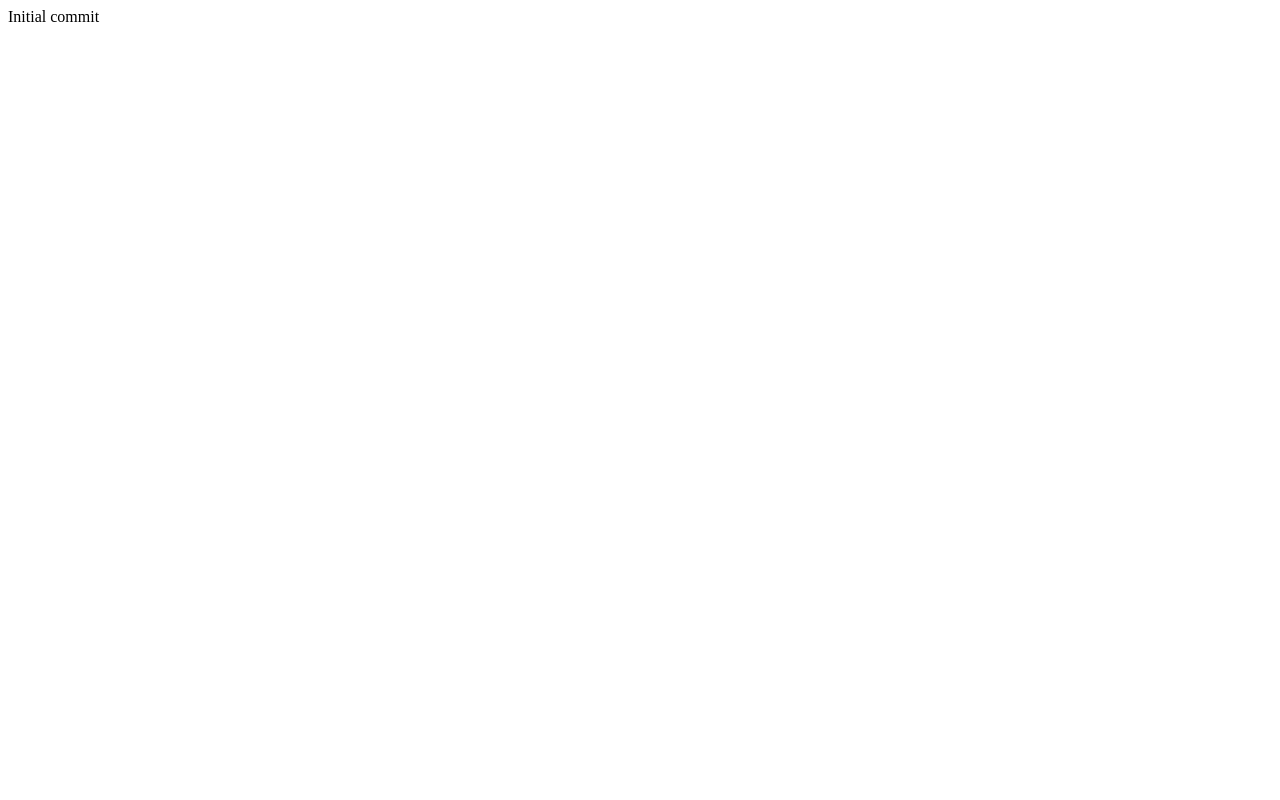
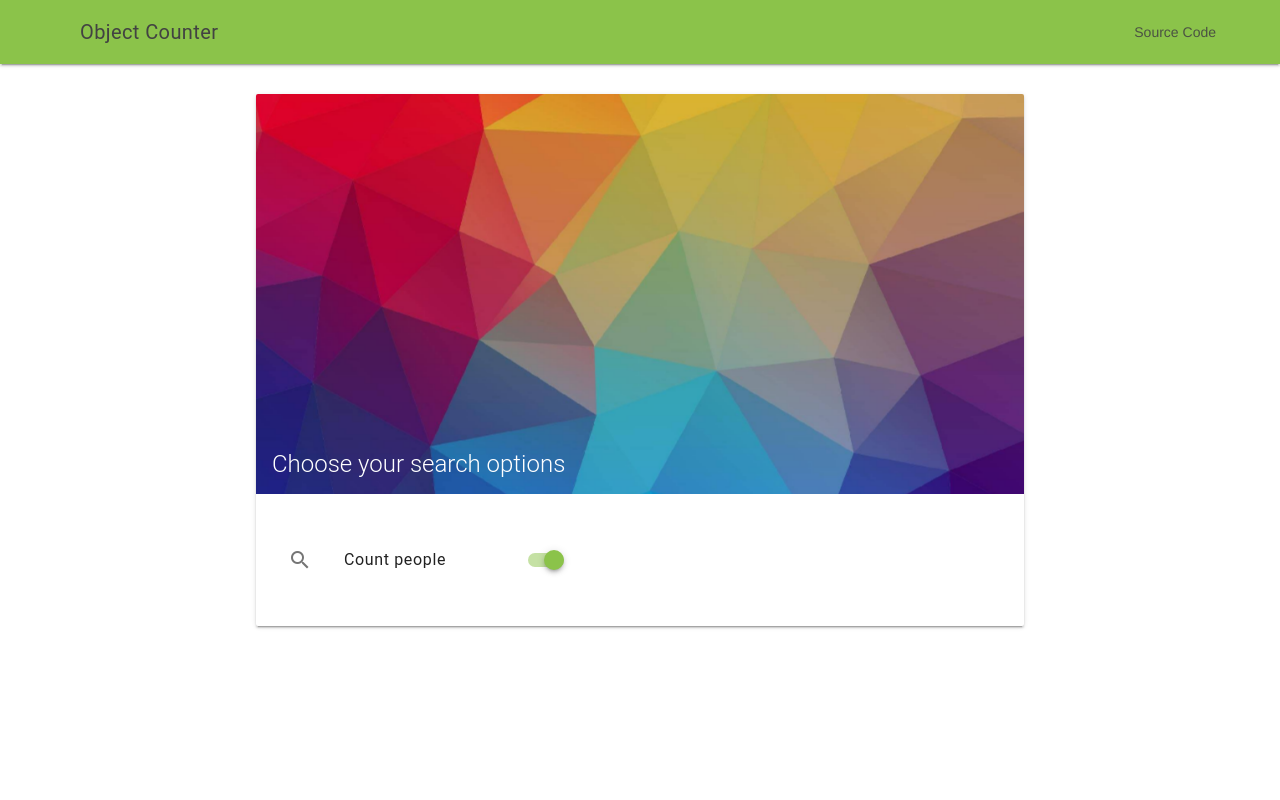
Before and after one commit to SKocur/ObjectCounter, a Django app: page / in a window 1280 px wide. Before the commit the page is almost empty. Run offline with Django 3.2, Linux system fonts and the light colour scheme.

Commit message:
Improving design of main page

```diff
--- a/ObjectCounter/templates/index/index.html
+++ b/ObjectCounter/templates/index/index.html
@@ -5,9 +5,86 @@
         <meta charset="utf-8">
         <title>Object Counter</title>
 
+        <style>
+            .demo-list-control {
+              width: 300px;
+            }
+
+            .demo-list-radio {
+              display: inline;
+            }
+
+
+            .demo-card-wide.mdl-card {
+              width: 60%;
+              margin: 30px auto;
+            }
+
+            .demo-card-wide > .mdl-card__title {
+              color: #fff;
+              height: 400px;
+              background: url('{% static 'images/cover_search_options.png' %}') center / cover;
+            }
+
+            .demo-card-wide > .mdl-card__menu {
+              color: #fff;
+            }
+        </style>
+
+        <link rel="stylesheet" href="https://fonts.googleapis.com/icon?family=Material+Icons">
+        <link rel="stylesheet" href="https://code.getmdl.io/1.3.0/material.light_green-blue.min.css" />
+        <script defer src="https://code.getmdl.io/1.3.0/material.min.js"></script>
     </head>
 
     <body>
-    Initial commit
+        <!-- Always shows a header, even in smaller screens. -->
+        <div class="mdl-layout mdl-js-layout mdl-layout--fixed-header">
+          <header class="mdl-layout__header">
+            <div class="mdl-layout__header-row">
+              <!-- Title -->
+              <span class="mdl-layout-title">Object Counter</span>
+              <!-- Add spacer, to align navigation to the right -->
+              <div class="mdl-layout-spacer"></div>
+              <!-- Navigation. We hide it in small screens. -->
+              <nav class="mdl-navigation mdl-layout--large-screen-only">
+                <a class="mdl-navigation__link" href="https://github.com/SKocur/ObjectCounter">Source Code</a>
+              </nav>
+            </div>
+          </header>
+          <div class="mdl-layout__drawer">
+            <span class="mdl-layout-title">Object Counter</span>
+            <nav class="mdl-navigation">
+              <a class="mdl-navigation__link" href="https://github.com/SKocur/ObjectCounter">Source Code<</a>
+            </nav>
+          </div>
+          <main class="mdl-layout__content">
+            <div class="page-content">
+                <!-- Your content goes here -->
+                <div class="demo-card-wide mdl-card mdl-shadow--2dp">
+                  <div class="mdl-card__title">
+                    <h2 class="mdl-card__title-text">Choose your search options</h2>
+                  </div>
+                  <div class="mdl-card__supporting-text" style="font-size: 20px; line-height: 1.2; text-align: center; width: auto">
+
+                    <ul class="demo-list-control mdl-list">
+                      <li class="mdl-list__item">
+                        <span class="mdl-list__item-primary-content">
+                          <i class="material-icons  mdl-list__item-icon">search</i>
+                          Count people
+                        </span>
+                        <span class="mdl-list__item-secondary-action">
+                          <label class="mdl-switch mdl-js-switch mdl-js-ripple-effect" for="list-switch-1">
+                            <input type="checkbox" id="list-switch-1" class="mdl-switch__input" checked />
+                          </label>
+                        </span>
+                      </li>
+
+                    </ul>
+
+                  </div>
+                </div>
+            </div>
+          </main>
+        </div>
     </body>
 </html>
```
Also changed, not shown: ObjectCounter/static/images/cover_search_options.png (added).
